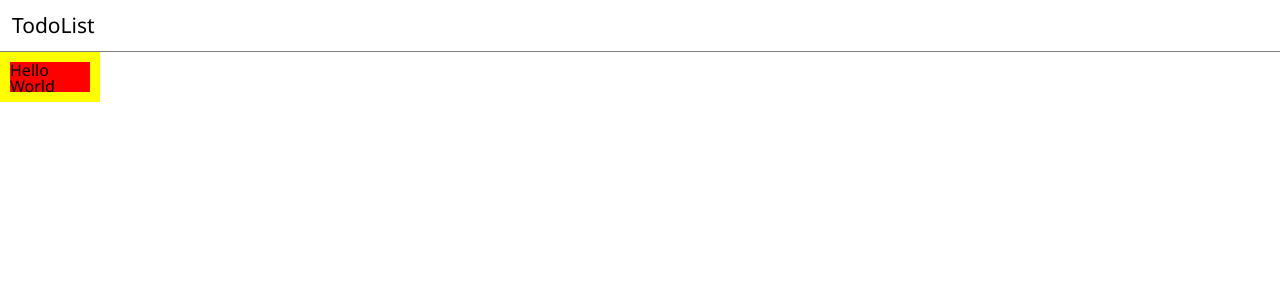
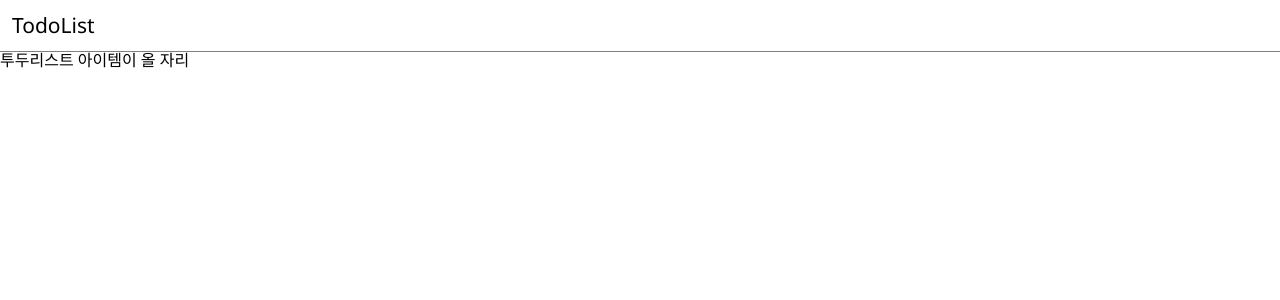
Before and after one commit to idbdyoung/next-todo-app, a Next.js app: page / in a window 1280 px wide. Shown: the top 300 px of the page. Built offline with nearby package versions, Linux system fonts and the light colour scheme.

Commit message:
feat: Add TodoList Component and Apply to index page

```diff
--- /dev/null
+++ b/components/TodoList.tsx
@@ -0,0 +1,15 @@
+import styled from 'styled-components';
+
+const Container = styled.div`
+  width: 100%;
+`;
+
+const TodoList: React.FC = () => {
+  return (
+    <Container>
+      <h1>투두리스트 아이템이 올 자리</h1>
+    </Container>
+  );
+};
+
+export default TodoList;
--- a/pages/index.tsx
+++ b/pages/index.tsx
@@ -1,24 +1,8 @@
 import { NextPage } from 'next';
-import styled from 'styled-components';
-
-const Container = styled.div`
-  width: 100px;
-  height: 50px;
-  padding: 10px;
-  background: yellow;
-  & div {
-    width: 100%;
-    height: 100%;
-    background: red;
-  }
-`;
+import TodoList from '../components/TodoList';
 
 const index: NextPage = () => {
-  return (
-    <Container>
-      <div>Hello World</div>
-    </Container>
-  );
+  return <TodoList />;
 };
 
 export default index;
```
